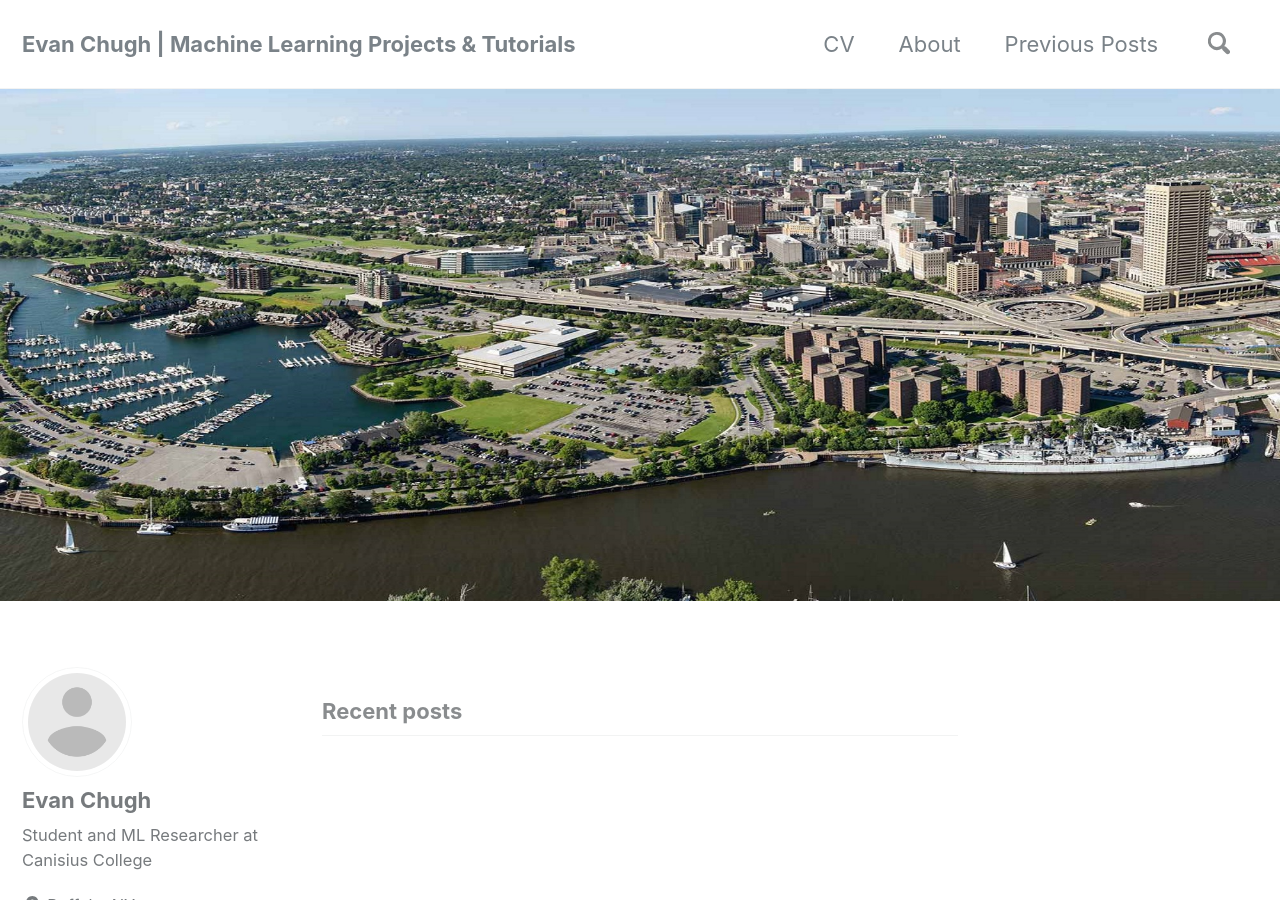
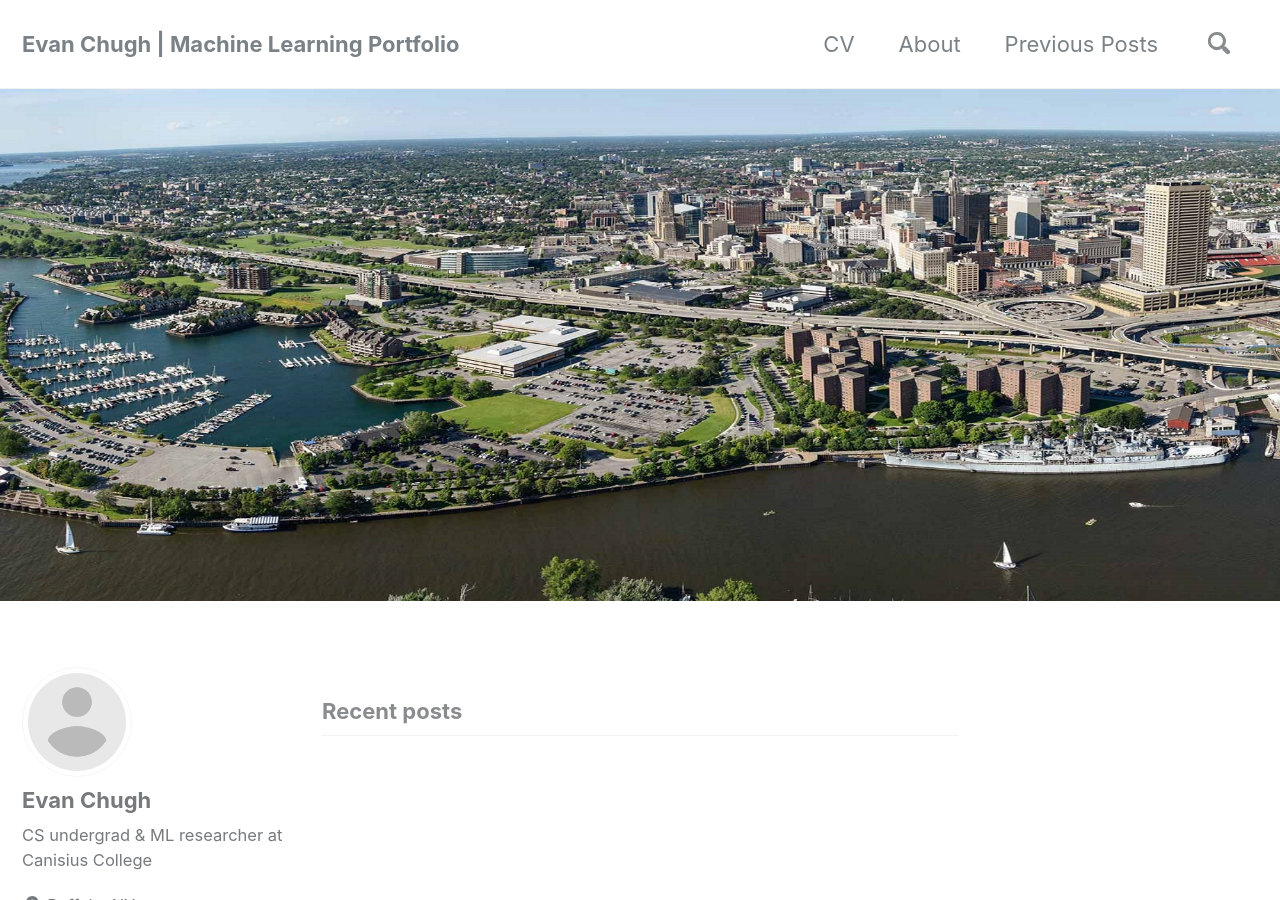
Before and after one commit to evanchugh/evanchugh.github.io, a Jekyll site: the page built from index.html, in a window 1280 px wide and 900 px high. Built offline with Jekyll 4.4.1, drawn with Linux system fonts in a browser that asks for light colours; nearby versions of some CDN libraries; the list of posts is cut into pages by our own code.

Commit message:
Updated bio and header

```diff
--- a/_config.yml
+++ b/_config.yml
@@ -16,7 +16,7 @@ minimal_mistakes_skin    : "default" # "default", "air", "aqua", "contrast", "da
 
 # Site Settings
 locale                   : "en-US"
-title                    : "Evan Chugh | Machine Learning Projects & Tutorials"
+title                    : "Evan Chugh | Machine Learning Portfolio"
 title_separator          : "-"
 name                     : "Evan Chugh"
 description              : "Evan Chugh - Data Science, Machine Learning & Deep Learning projects and tutorials"
@@ -102,7 +102,7 @@ analytics:
 author:
   name             : "Evan Chugh"
   avatar           : "/images/bio-image-placeholder.png" # path of avatar image, e.g. "/assets/images/bio-photo.jpg"
-  bio              : "Student and ML Researcher at Canisius College"
+  bio              : "CS undergrad & ML researcher at Canisius College"
   location         : "Buffalo, NY"
   email            : "evanchugh@gmail.com"
   uri              :
```
